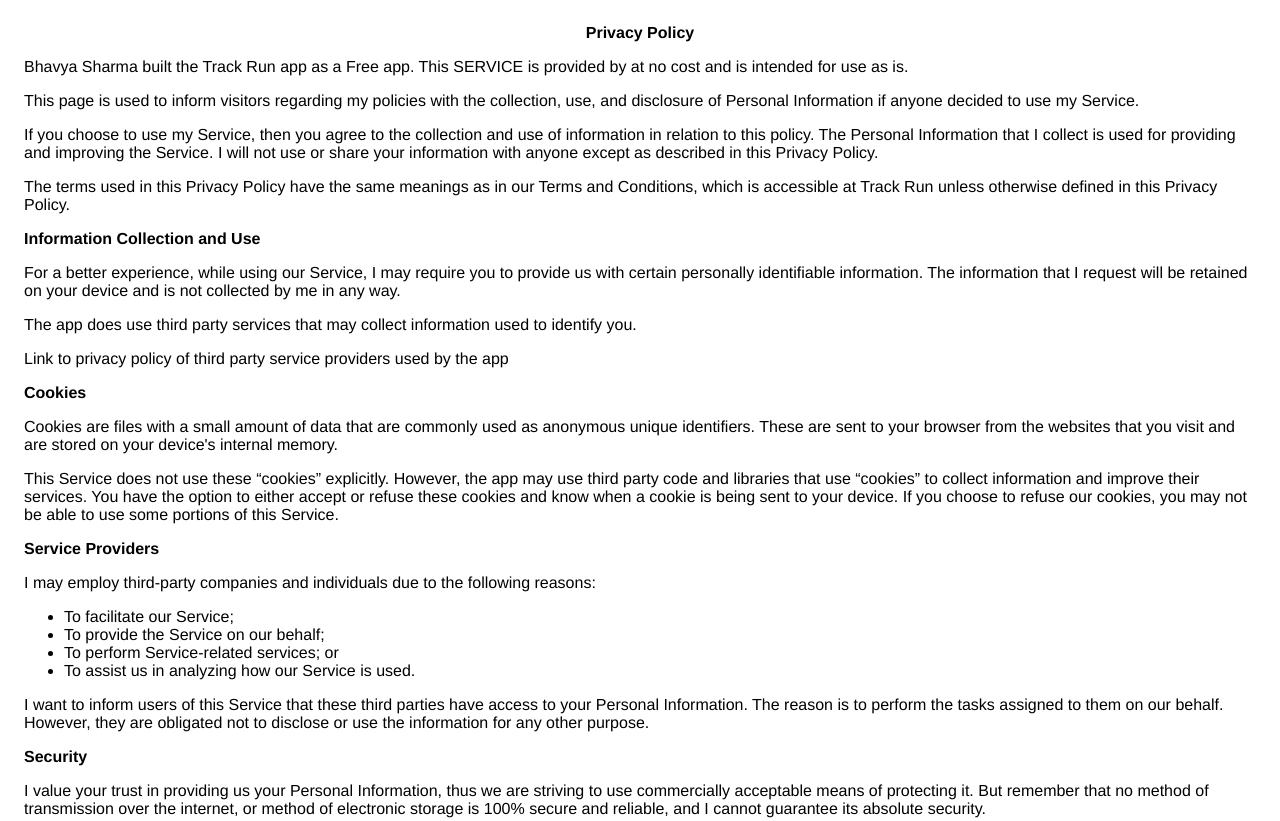
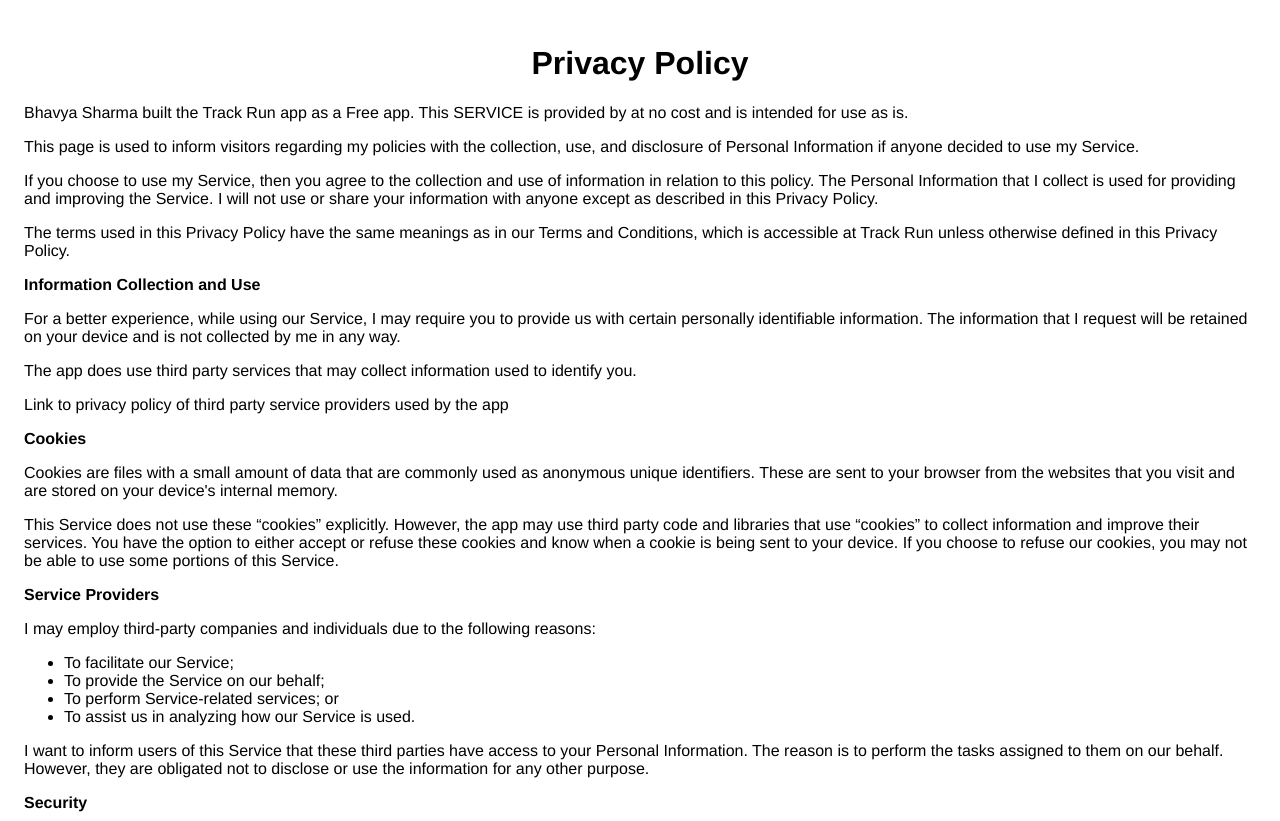
Before and after one commit to bhavya104/applicationpolicy, a plain HTML site: page index.html in a window 1280 px wide. Shown: the top 821 px of the page. Drawn offline with Linux system fonts and the light colour scheme.

Commit message:
Update index.html

```diff
--- a/index.html
+++ b/index.html
@@ -7,7 +7,7 @@
       <style> body { font-family: 'Helvetica Neue', Helvetica, Arial, sans-serif; padding:1em; } </style>
     </head>
     <body>
-        <center><strong>Privacy Policy</strong></center>
+        <h1 align="center">Privacy Policy</h1>
         <p>
                   Bhavya Sharma built the Track Run app as
                   a Free app. This SERVICE is provided by
```
